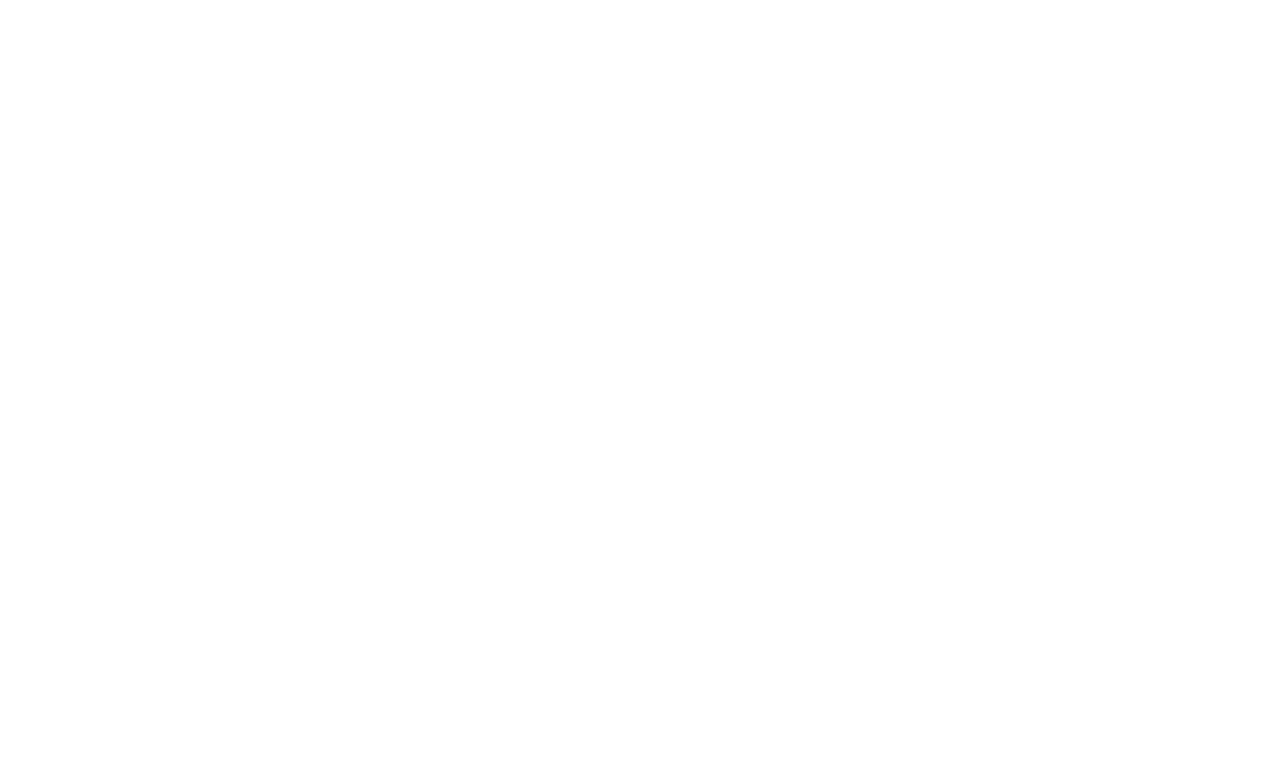
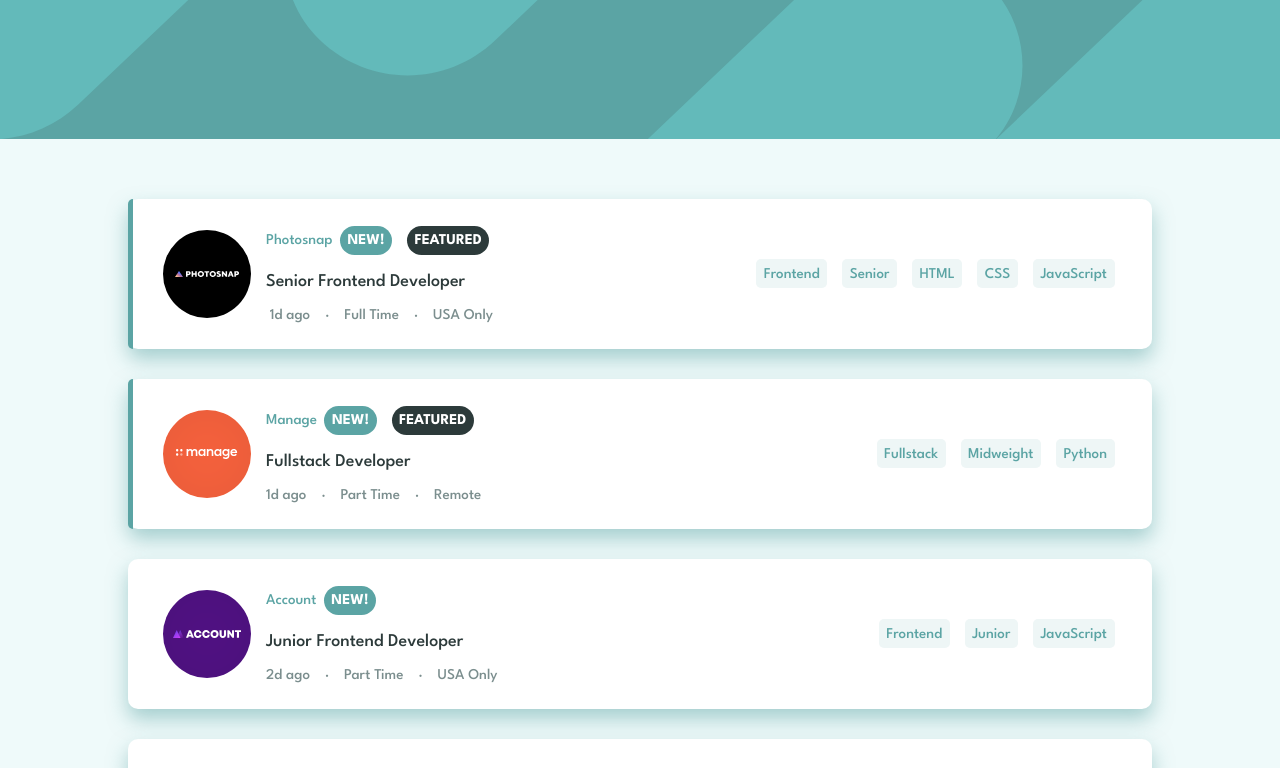
Before and after one commit to felipestefani/job-listings, a Vue app: page / in a window 1280 px wide. Shown: the top 768 px of the page. Built offline with nearby package versions, Linux system fonts and the light colour scheme.

Commit message:
adding new functionalities and fixing css

```diff
--- a/index.html
+++ b/index.html
@@ -2,9 +2,8 @@
 <html lang="en">
   <head>
     <meta charset="UTF-8" />
-    <link rel="icon" type="image/svg+xml" href="/vite.svg" />
     <meta name="viewport" content="width=device-width, initial-scale=1.0" />
-    <title>Vite + Vue</title>
+    <title>Job Listings</title>
   </head>
   <body>
     <div id="app"></div>
--- a/src/App.vue
+++ b/src/App.vue
@@ -1,10 +1,232 @@
 <script setup>
+    import jobs from "./data/data.json"
+    import './style.css'
+    import { ref } from "vue";
 
+    const filter = ref([])
+
+    function getImageUrl(filename) {
+        return import.meta.env.BASE_URL + 'src/assets/' + filename;
+    }
+
+    const addFilter = job_filter => {
+        !filter.value.includes(job_filter) ? filter.value = [...filter.value, job_filter] : null
+    }
+
+    const removeFilter = job_filter_remove => {
+        filter.value = filter.value.filter(item => item!==job_filter_remove)
+    }
 </script>
 
 <template>
+    <div class="container">
+        <header>
+            <img src="./assets/images/bg-header-desktop.svg" alt="desktop header backgound">
+            <div class="filter"  v-if="filter.length >=1">
+                <ul class="list_filter">
+                    <li v-for="item in filter">{{ item }} <button @click="removeFilter(item)"><img src="./assets/images/icon-remove.svg" alt=""></button> </li>
+                </ul>
+            </div>
+        </header>
+        <main>
+            <div>
+                <ul class="jobs">
+                    <li class="job_li" v-for="job in jobs" :key="job.id">
+                        <div class="job">
+                            <div class="job_description">
+                                <div class="line" :class="{line_green: job.new && job.featured}"></div>
+                                <img :src="getImageUrl(job.logo)" alt="">
+                                <div class="all_descriptions">
+                                    <div class="li_header">
+                                        <span class="company">{{ job.company }}</span>
+                                        <span class="new" v-if="job.new">New!</span>
+                                        <span class="featured" v-if="job.featured">Featured</span>
+                                    </div>
+                                    <p>{{ job.position }}</p>
+                                    <div class="li_footer">
+                                        <span class="posted_at">{{ job.postedAt }}</span>
+                                        <span class="contract">{{ job.contract }}</span>
+                                        <span class="location">{{ job.location }}</span>
+                                    </div>
+                                </div>
+                            </div>
+                            <div class="job_skills">
+                                <span class="role" @click="addFilter(job.role)">{{ job.role }}</span>
+                                <span class="level" @click="addFilter(job.level)">{{ job.level }}</span>
+                                <span class="languages" v-for="language in job.languages" @click="addFilter(language)">{{ language }}</span>
+                            </div>
+                        </div>
 
+                    </li>
+                </ul>
+            </div>
+        </main>
+        <footer class="attribution">
+            Challenge by <a href="https://www.frontendmentor.io?ref=challenge" target="_blank">Frontend Mentor</a>.
+            Coded by <a href="#">Your Name Here</a>.
+        </footer>
+    </div>
 </template>
 
 <style scoped>
+    .container {
+        background-color: var(--light-grayish-cyan-background);
+    }
+    header {
+        position: relative;
+        display: flex;
+        flex-direction: column;
+        align-items: center;
+        justify-content: center;
+    }
+    header img {
+        width: 100%;
+        background-color: var(--desaturated-dark-cyan);
+    }
+    .filter {
+        width: 80%;
+        max-width: 80em;
+        min-width: 45em;
+    }
+    .list_filter{
+        position: absolute;
+        display: flex;
+        bottom: -2em;
+        left: 50%;
+        transform: translate(-50%,0);
+        border-radius: 5px;
+        background-color: #FFF;
+        list-style-type: none;
+        width: 80%;
+        max-width: 80em;
+        min-width: 45em;
+        padding: 0.5em;
+    }
+    .list_filter li{
+        color: var(--desaturated-dark-cyan);
+        background-color: var(--light-grayish-cyan-background);
+        border-radius: 5px;
+        padding: 0.5em;
+        margin: 0.5em;
+        list-style: none;
+    }
+    button {
+        border: none;
+        background: none;
+    }
+    button img {
+        height: 100%;
+    }
+    .jobs {
+        list-style-type: none;
+        display: flex;
+        flex-direction: column;
+        align-items: center;
+        padding-top: 3em;
+    }
+    .job_li {
+        background-color: #FFF;
+        border-radius: 10px;
+        width: 80%;
+        min-width: 45em;
+        max-width: 80em;
+        margin: 1em 0;
+        box-shadow: 0px 10px 20px var(--desaturated-dark-cyan-shadow);
+        height: 100%;
+    }
+    .job{
+        display: flex;
+        justify-content: space-between;
+        align-items: center;
+    }
+    .job_description {
+        display: flex;
+        align-items: center;
+        width: 50%;
+    }
+    .line, .line_green {
+        width: 5px;
+        height: 10em;
+        border-radius: 10px 0 0 10px;
+        margin-right: 2em;
+    }
+    .line_green {
+        background-color: var(--desaturated-dark-cyan);
+    }
+    .job_description img {
+        margin-right: 1em;
+    }
+    .all_descriptions {
+        display: flex;
+        flex-direction: column;
+        justify-content: space-between;
+        gap: 1.2em;
+    }
+    .li_header {
+        display: flex;
+        align-items: center;
+        flex-wrap: wrap;
+    }
+    .company {
+        color: var(--desaturated-dark-cyan);
+    }
+    .new, .featured {
+        text-transform: uppercase;
+        font-weight: 700;
+        color: white;
+        padding: 0.5em;
+        margin: 0 0.5em;
+        border-radius: 20px;
+    }
+    .new {
+        background-color: var(--desaturated-dark-cyan);
+    }
+    .featured {
+        background-color: var(--very-dark-grayish-cyan);
+    }
+    p {
+        font-size: 18px;
+        color: var(--very-dark-grayish-cyan);
+    }
+    .li_footer {
+        color: var(--dark-grayish-cyan);
+        display: flex;
+        width: 100%;
+        height: 100%;
+        justify-content: center;
+        align-items: center;
+    }
+    .li_footer span{
+        display: flex;
+        align-items: center;
+    }
+    .li_footer span::after {
+        margin: 0 1em;
+        content:'\00B7';
+    }
+    .li_footer span:last-child::after {
+        margin: 0em;
+        content:none;
+    }
+    .job_skills {
+        display: flex;
+        justify-content: flex-end;
+        align-items: center;
+        flex-wrap: wrap;
+        width: 50%;
+        padding-right: 2em;
+    }
+    .role, .level, .languages{
+        color: var(--desaturated-dark-cyan);
+        background-color: var(--light-grayish-cyan-filter);
+        border-radius: 5px;
+        padding: 0.5em;
+        margin: 0.5em;
+    }
+    .attribution { font-size: 11px; text-align: center; }
+    .attribution a { color: hsl(228, 45%, 44%); }
+
+    .job_skills span:hover{
+        cursor: pointer;
+    }
 </style>
--- a/src/style.css
+++ b/src/style.css
@@ -0,0 +1,21 @@
+@import url('https://fonts.googleapis.com/css2?family=League+Spartan:wght@500;700&display=swap');
+
+:root {
+    /* primary color */
+    --desaturated-dark-cyan: hsl(180, 29%, 50%);
+    --desaturated-dark-cyan-shadow: hsla(180, 29%, 50%, 0.5);
+
+    /* neutral color */
+    --light-grayish-cyan-background: hsl(180, 52%, 96%); /* background */
+    --light-grayish-cyan-filter: hsl(180, 31%, 95%); /* filter tablets */
+    --dark-grayish-cyan: hsl(180, 8%, 52%);
+    --very-dark-grayish-cyan: hsl(180, 14%, 20%);
+}
+
+*{
+    margin: 0;
+    padding: 0;
+    box-sizing: border-box;
+    font-family: 'League Spartan', Arial, Helvetica, sans-serif;
+    font-size: 15px;
+}
```
